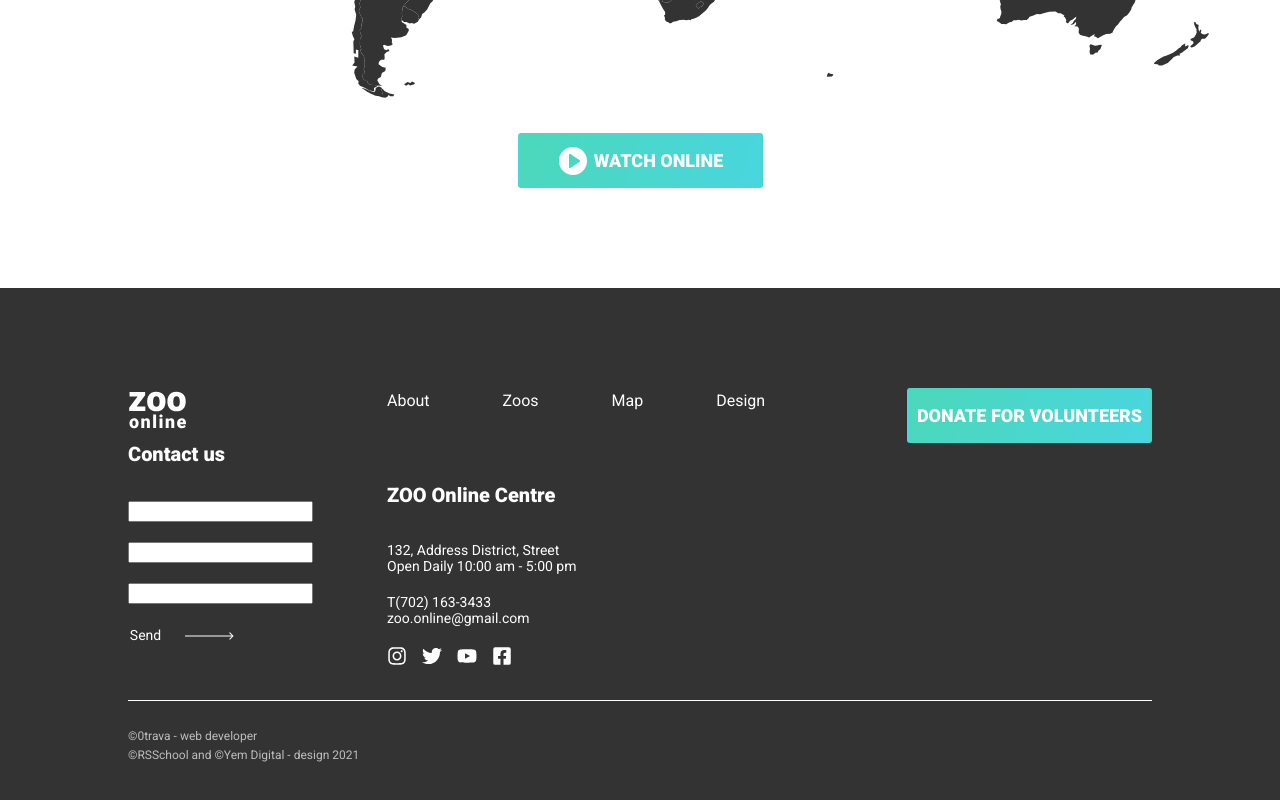
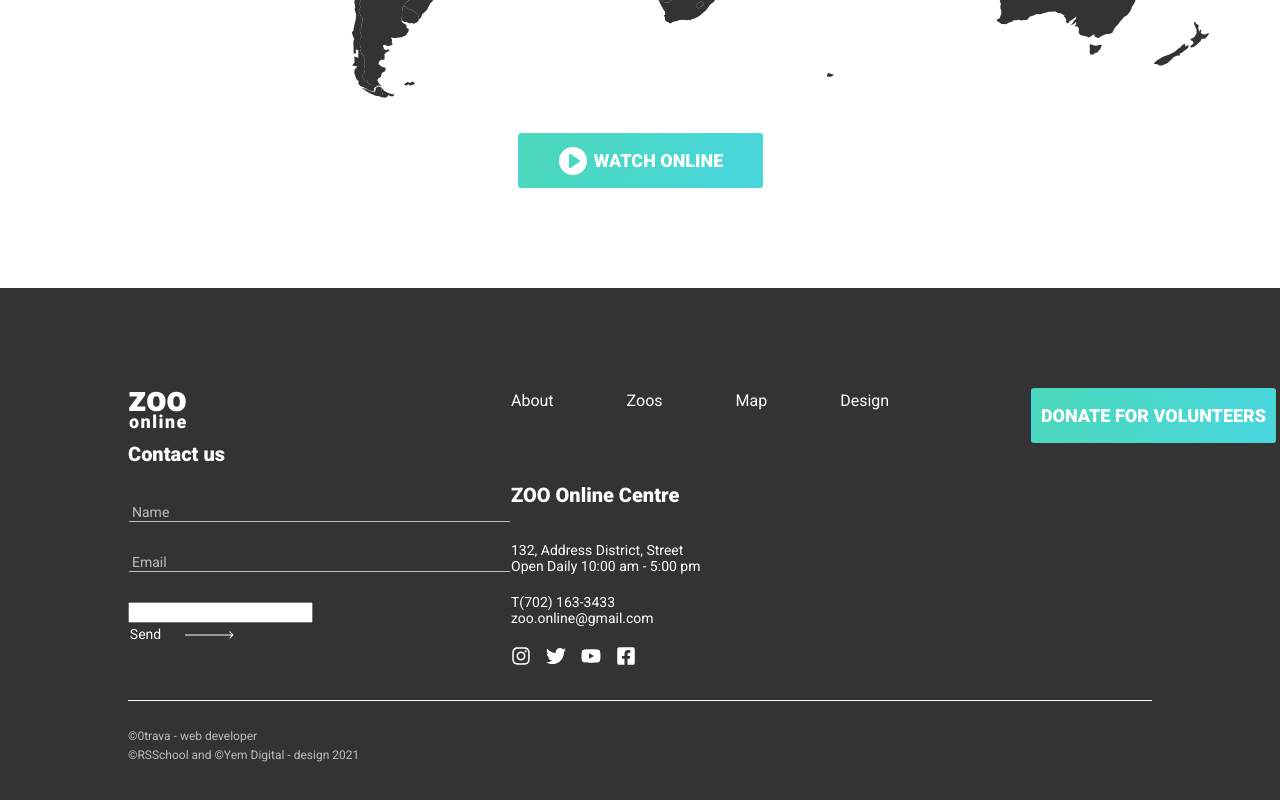
Before and after one commit to 0trava/ZOO_online, a React (Create React App) app: page / in a window 1280 px wide. Shown: the part 3876-4676 px from the top of the page. Built offline with nearby package versions, Linux system fonts and the light colour scheme.

Commit message:
add style for input footer

```diff
--- a/src/components/elements/Form/FormFooter/FormFooter.jsx
+++ b/src/components/elements/Form/FormFooter/FormFooter.jsx
@@ -34,19 +34,30 @@ const FormFooter = () => {
         {({ errors, touched }) => (
           <Form className={style.form}>
             {/* Name */}
-            <Field name="firstName" />
+            <div className={style.input_block}>
+              <Field name="firstName" id="input" className={style.input} placeholder="Name"/>
               {errors.firstName && touched.firstName ? (
-              <div>{errors.firstName}</div>
+                <div className={style.input_errors}>{errors.firstName}</div>
               ) : null}
+            </div>
+
+
+
             {/* Email */}
-            <Field name="email" type="email" />
-            {errors.email && touched.email ? <div>{errors.email}</div> : null}
+            <div className={style.input_block}>
+              <Field name="email" type="email"  className={style.input} placeholder="Email"/>
+              {errors.email && touched.email ? <div className={style.input_errors}>{errors.email}</div> : null}
+            </div>
 
             {/* Message */}
+            <div className={style.input_message}>
+              <p></p>
               <Field name="message" type="textarea" />
               {errors.message && touched.message ? (
                 <div>{errors.message}</div>
               ) : null}
+            </div>
+
 
             {/* button */}
             <button type="submit" className={style.button}>
--- a/src/components/elements/Form/FormFooter/FormFooter.module.css
+++ b/src/components/elements/Form/FormFooter/FormFooter.module.css
@@ -20,7 +20,6 @@
 .form {
     display: flex;
     flex-direction: column;
-    gap: 20px;
 }
 
 
@@ -50,3 +49,54 @@
     box-shadow: 1px 1px 200px #fefefe3f;
     /* background-color: #fefefe11; */
 }
+
+/* INPUT */
+.input_block {
+    display: flex;
+    flex-direction: column;
+    justify-content: flex-start;
+    width: 383px;
+    height: 40px;
+    position: relative;
+    margin-bottom: 10px;
+}
+
+.input {
+    width: 100%;
+
+    background-color: transparent;
+    border-color: transparent;
+    border-bottom: 1px solid #BDBDBD;
+
+    color: var(#E0E0E0);
+    font-family: Roboto;
+    font-size: 14px;
+    font-style: normal;
+    font-weight: 400;
+    line-height: normal;
+}
+
+.input::placeholder {
+    color: #BDBDBD;
+    font-family: Roboto;
+    font-size: 14px;
+    font-style: normal;
+    font-weight: 400;
+    line-height: normal;
+}
+
+.input_errors {
+    position: absolute;
+    bottom: 0;
+    color: #4AD7C9;
+    font-family: Roboto;
+    font-size: 14px;
+    font-style: normal;
+    font-weight: 400;
+    line-height: normal;
+}
+
+/* Input message */
+.input_message {
+
+}
```
Lines whose indentation alone changed are shown as unchanged.
